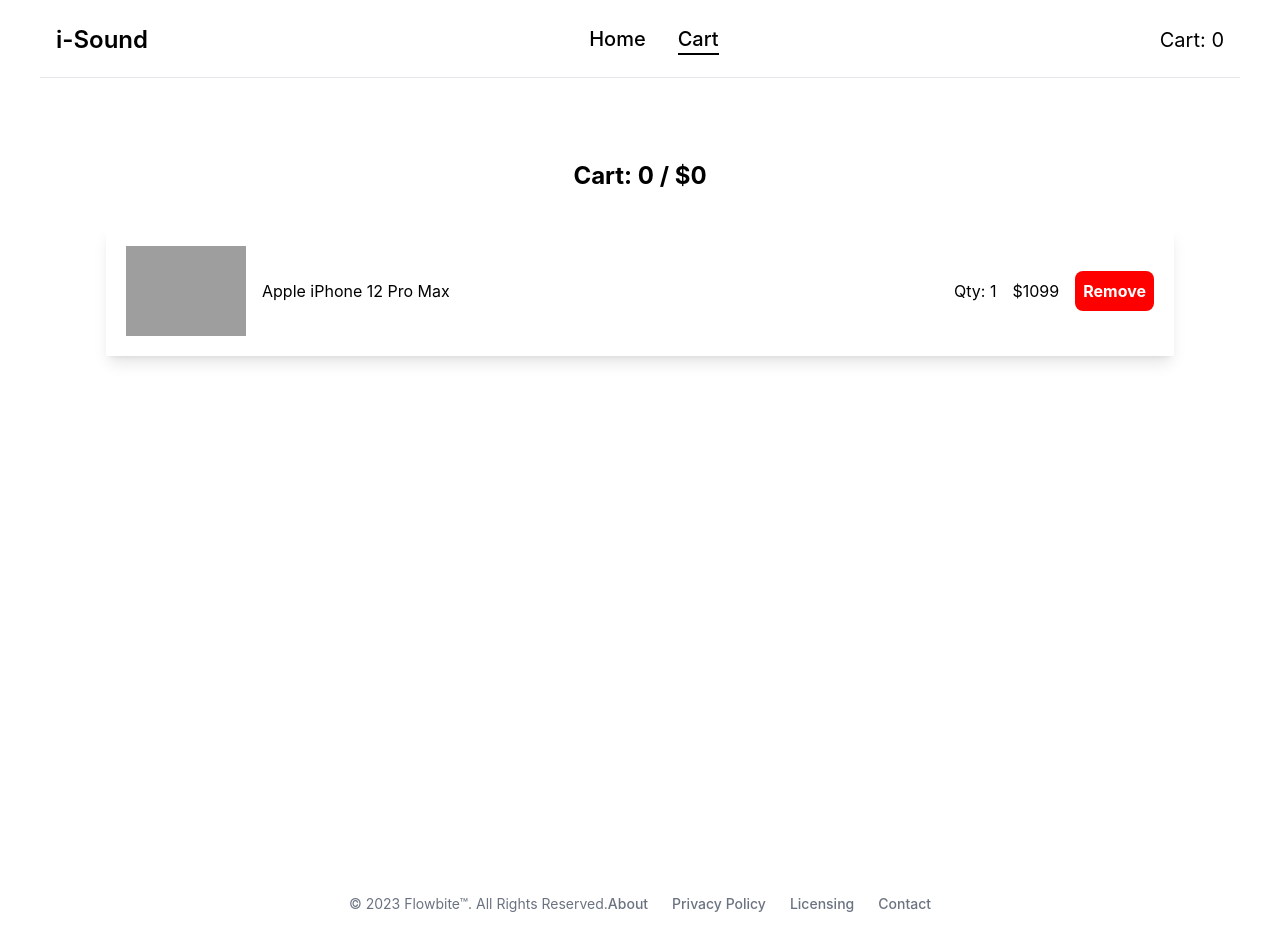
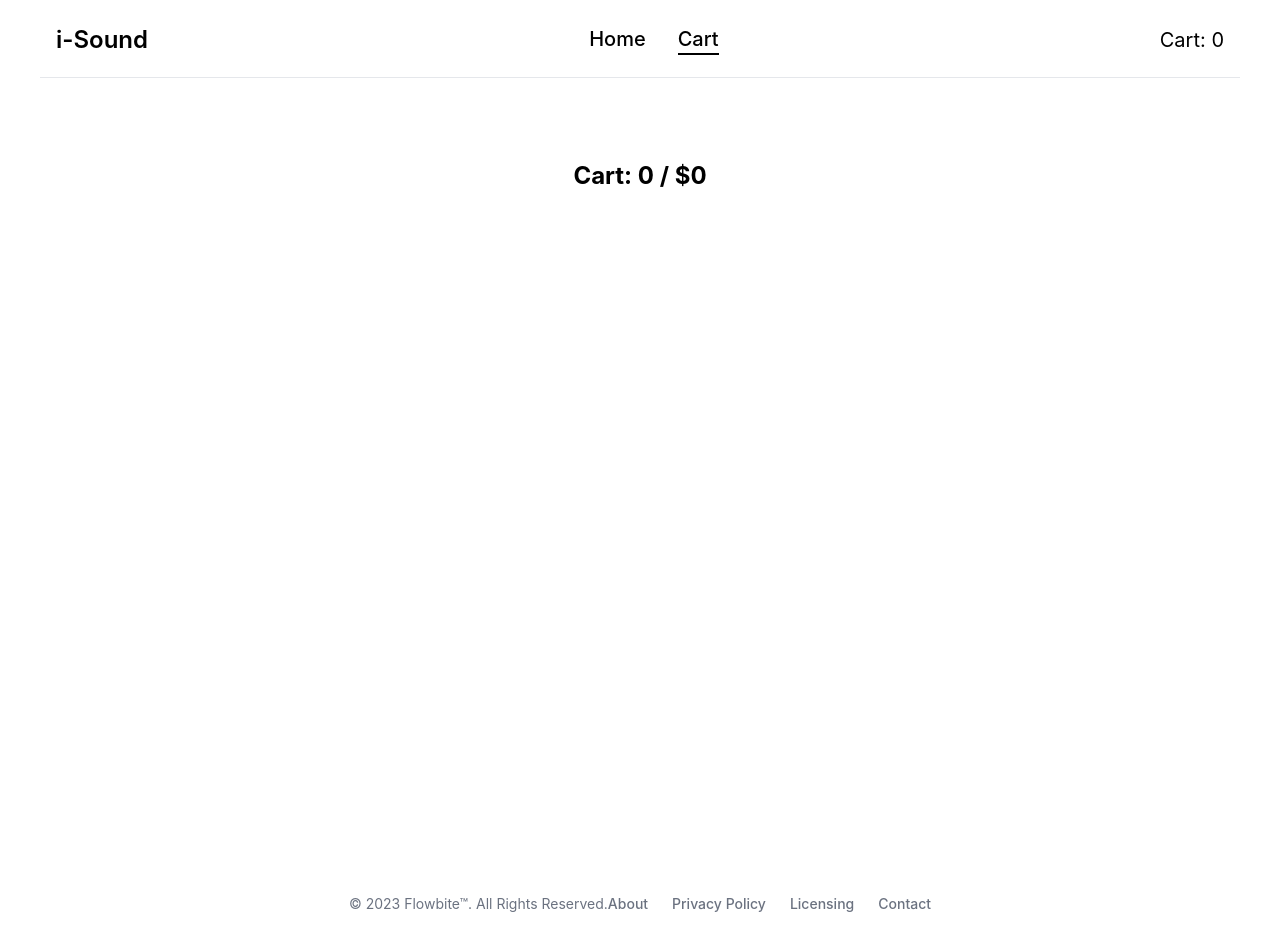
Before and after one commit to yomCode/i-sound, a React (Create React App) app: page /cart in a window 1280 px wide. Built offline with nearby package versions, Linux system fonts and the light colour scheme; grey boxes are pictures that could not be loaded.

Commit message:
dummy product removed from cart page

```diff
--- a/src/pages/Cart.jsx
+++ b/src/pages/Cart.jsx
@@ -6,12 +6,6 @@
   const cartList = useSelector((state) => state?.cartState?.cartList);
   const total = useSelector((state) => state?.cartState?.total);
 
-  const sampleProduct = {
-    id: 1,
-    description: "Apple iPhone 12 Pro Max",
-    price: 1099,
-    image: "https://i.imgur.com/9QlF1bP.png",
-  };
   return (
     <main className="w-[100%] px-[50px] min-h-[88vh]">
       <section>
@@ -23,7 +17,6 @@
           {cartList?.map((item) => (
             <CartCard key={item?.id} product={item} />
           ))}
-          <CartCard product={sampleProduct} />
         </div>
       </section>
     </main>
```
